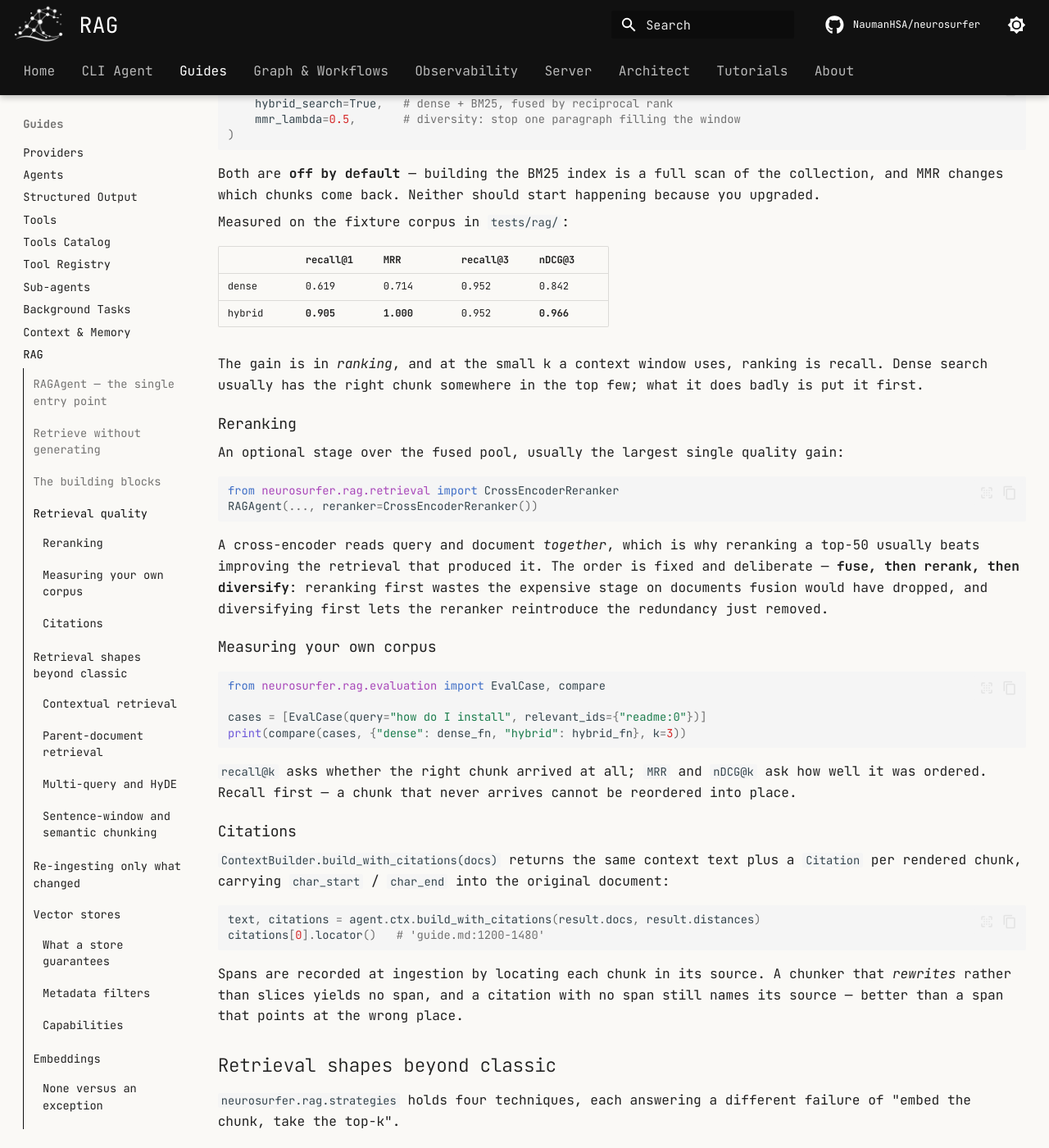
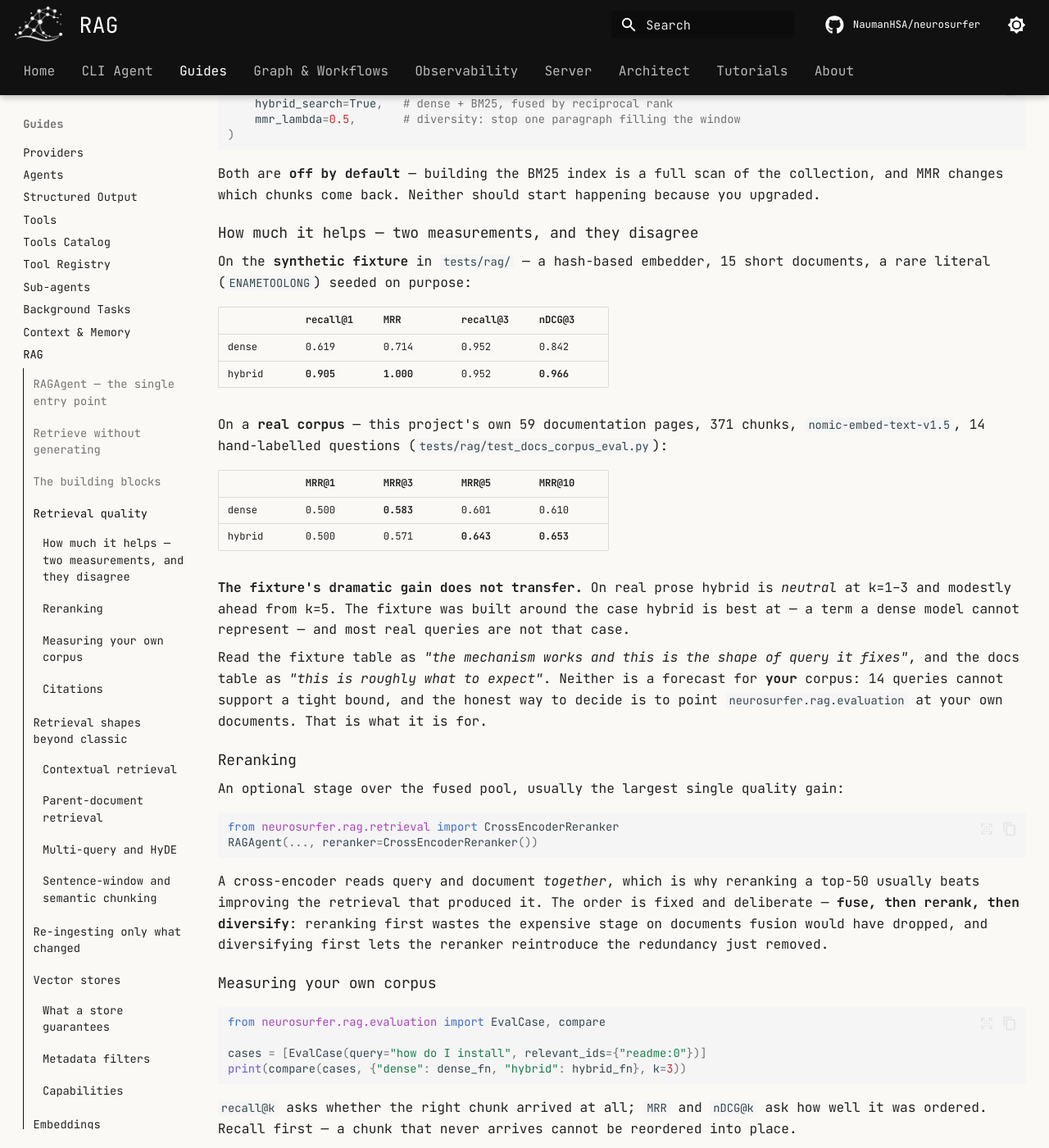
Before and after one commit to NaumanHSA/neurosurfer, an MkDocs documentation site: the page built from docs/guides/rag.md, in a window 1280 px wide and 1400 px high, scrolled down 1687 px. Shown: the whole window at 82% size. Built offline with MkDocs 1.6.1 and Material for MkDocs 9.7.7, drawn with Linux system fonts in a browser that asks for light colours; comment, search, counter and statistics services are not loaded.

Commit message:
RAG: measure hybrid on a real corpus, and correct the number I published
The fixture said recall@1 0.619 → 0.905. **It does not transfer**, and the docs
and CHANGELOG let a reader treat it as a forecast. This measures the same thing
on this project's own 59 documentation pages, 371 chunks, with
nomic-embed-text-v1.5 through LM Studio, and corrects both.

    k=1    dense mrr 0.500    hybrid mrr 0.500
    k=3    dense mrr 0.583    hybrid mrr 0.595
    k=5    dense mrr 0.601    hybrid mrr 0.649
    k=10   dense mrr 0.610    hybrid mrr 0.659

Hybrid is neutral at small k on real prose and modestly ahead from k=5. The
fixture was built around the case hybrid is best at — a rare literal a
bag-of-words embedder cannot represent — and most queries are not that case.
Both tables are now in the docs with that comparison stated, plus the point that
neither predicts anyone else's corpus and the harness is what settles it.

**The first run of this eval scored MRR 0.21 and looked like a retrieval
failure. It was a labelling failure.** I had marked one "correct" page per
query, so returning `observability/langfuse.md` for "send traces to Langfuse"
counted as a miss because I had guessed `observability/index.md`. Relabelling
with the set of pages that legitimately answer each question moved MRR@1 from
0.21 to 0.50 without touching a line of retrieval code. That is worth
remembering: an eval with careless ground truth measures the labeller, and it
fails in the direction that looks like a real defect.

Kept as a test rather than a script so it stays correct, gated on an
OpenAI-compatible embedding server being reachable and marked slow. Its
assertions are deliberately weak — 14 queries cannot support a tight bound, so
it guards against hybrid *regressing* at k=10 rather than pinning the deltas.
A second test guards the documentation itself: it fails if the fixture table
ever loses the sentence saying it is a fixture result.

Co-Authored-By: Claude Opus 5 <noreply@anthropic.com>

```diff
--- a/docs/guides/rag.md
+++ b/docs/guides/rag.md
@@ -86,15 +86,32 @@ RAGAgentConfig(
 Both are **off by default** — building the BM25 index is a full scan of the collection, and MMR
 changes which chunks come back. Neither should start happening because you upgraded.
 
-Measured on the fixture corpus in `tests/rag/`:
+### How much it helps — two measurements, and they disagree
+
+On the **synthetic fixture** in `tests/rag/` — a hash-based embedder, 15 short documents, a rare
+literal (`ENAMETOOLONG`) seeded on purpose:
 
 | | recall@1 | MRR | recall@3 | nDCG@3 |
 |---|---|---|---|---|
 | dense | 0.619 | 0.714 | 0.952 | 0.842 |
 | hybrid | **0.905** | **1.000** | 0.952 | **0.966** |
 
-The gain is in *ranking*, and at the small k a context window uses, ranking is recall. Dense search
-usually has the right chunk somewhere in the top few; what it does badly is put it first.
+On a **real corpus** — this project's own 59 documentation pages, 371 chunks, `nomic-embed-text-v1.5`,
+14 hand-labelled questions (`tests/rag/test_docs_corpus_eval.py`):
+
+| | MRR@1 | MRR@3 | MRR@5 | MRR@10 |
+|---|---|---|---|---|
+| dense | 0.500 | **0.583** | 0.601 | 0.610 |
+| hybrid | 0.500 | 0.571 | **0.643** | **0.653** |
+
+**The fixture's dramatic gain does not transfer.** On real prose hybrid is *neutral* at k=1–3 and
+modestly ahead from k=5. The fixture was built around the case hybrid is best at — a term a dense
+model cannot represent — and most real queries are not that case.
+
+Read the fixture table as *"the mechanism works and this is the shape of query it fixes"*, and the
+docs table as *"this is roughly what to expect"*. Neither is a forecast for **your** corpus: 14
+queries cannot support a tight bound, and the honest way to decide is to point
+`neurosurfer.rag.evaluation` at your own documents. That is what it is for.
 
 ### Reranking
 
```
Also changed, not shown: CHANGELOG.md (+9 -4 lines), 1 other file.
